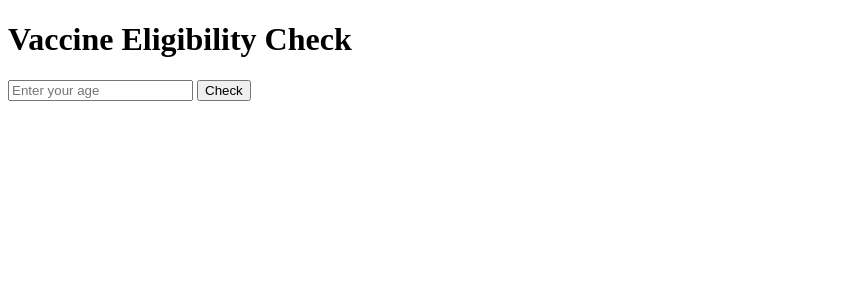
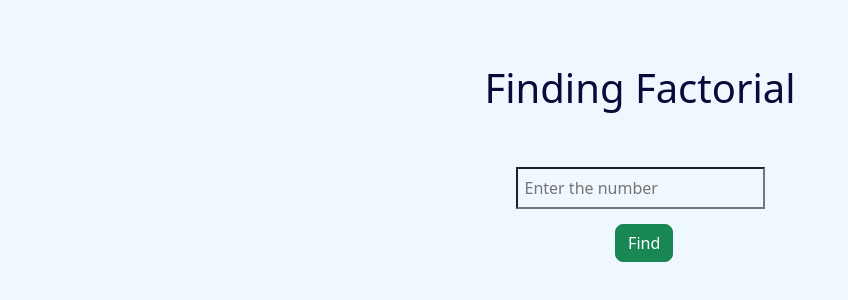
Before and after one commit to AnaghaPADMAKUMAR/FactorialDOM, a plain HTML site: page index.html in a window 1280 px wide. Shown: the whole page, without its empty margins (0-848 px from the left). Drawn offline with nearby package versions, Linux system fonts and the light colour scheme.

Commit message:
First dom

```diff
--- a/index.html
+++ b/index.html
@@ -4,27 +4,33 @@
     <meta charset="UTF-8">
     <meta name="viewport" content="width=device-width, initial-scale=1.0">
     <title>Document</title>
+    <link rel="stylesheet" href="./factorial.css">
+    <link href="https://cdn.jsdelivr.net/npm/bootstrap@5.3.0/dist/css/bootstrap.min.css" rel="stylesheet" integrity="sha384-9ndCyUaIbzAi2FUVXJi0CjmCapSmO7SnpJef0486qhLnuZ2cdeRhO02iuK6FUUVM" crossorigin="anonymous">
+    <script src="https://cdn.jsdelivr.net/npm/bootstrap@5.3.0/dist/js/bootstrap.bundle.min.js" integrity="sha384-geWF76RCwLtnZ8qwWowPQNguL3RmwHVBC9FhGdlKrxdiJJigb/j/68SIy3Te4Bkz" crossorigin="anonymous"></script>
 </head>
 <body>
-    <div>
-        <h1>Vaccine Eligibility Check</h1>
+    <div class="maindiv">
+    <h1 id="head1">Finding Factorial</h1>
+    <div id="d1">
         <form action="">
-            <input id="a1" type="text" placeholder="Enter your age">
-            <button onclick="agecheck()">Check</button>
+            <input id="n" type="text" placeholder="Enter the number">
+            <br>
+            <button id="b1" class="btn btn-success" onclick="factorial()">Find</button>
         </form>
     </div>
+</div>
 </body>
 
 <script>
-    function agecheck(){
-        age=parseInt(a1.value)
-        if(age>=18){
-            alert('You are eligible for vaccination')
-        }
-        else{
-            alert("Not eligible")
-        }
-    }
+     function factorial(){
+          num=n.value
+          number=num
+          c=1
+          for(;num>=1;num--){
+            c=c*num
+          }
+          alert("The factorial of "+number+" is "+c)
+     }
 </script>
 
 </html>
```
Also changed, not shown: factorial.html (deleted, +0 -36 lines).
